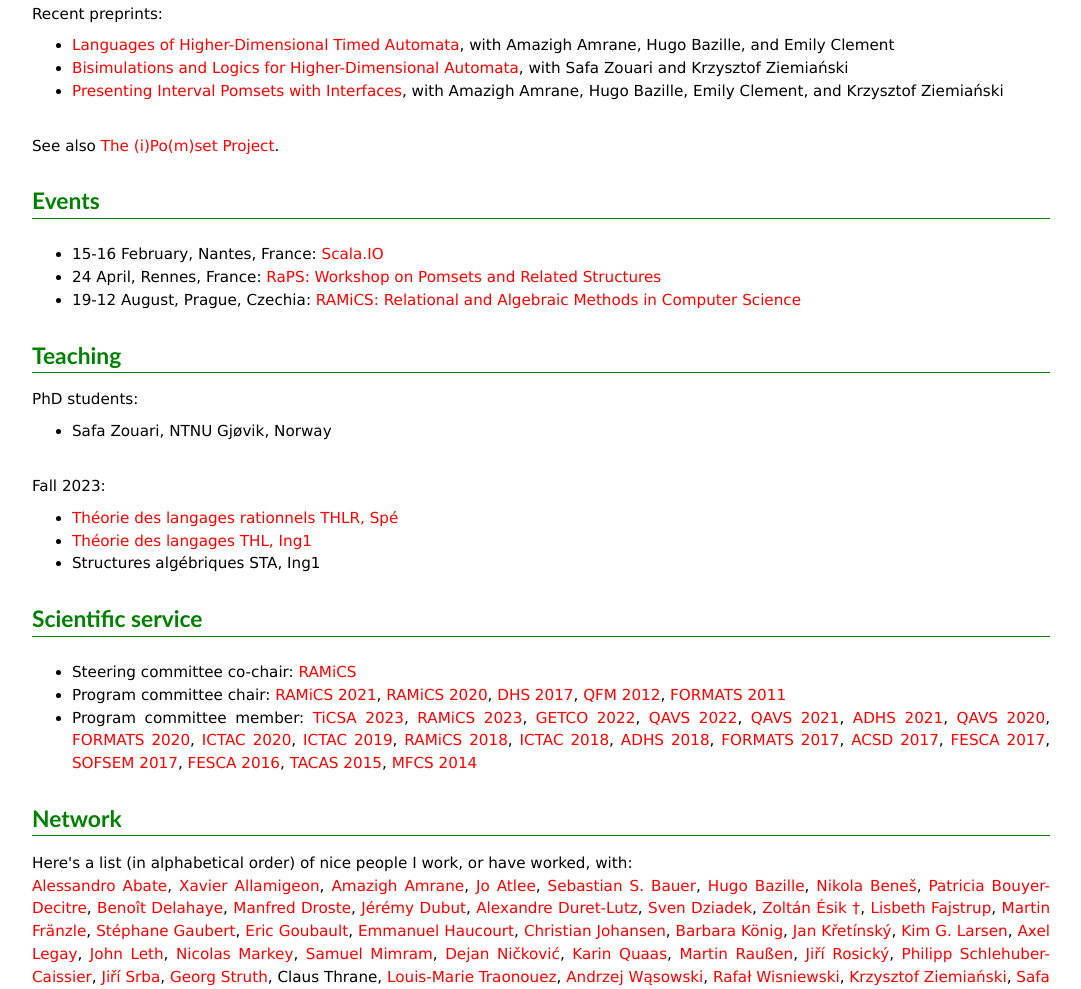
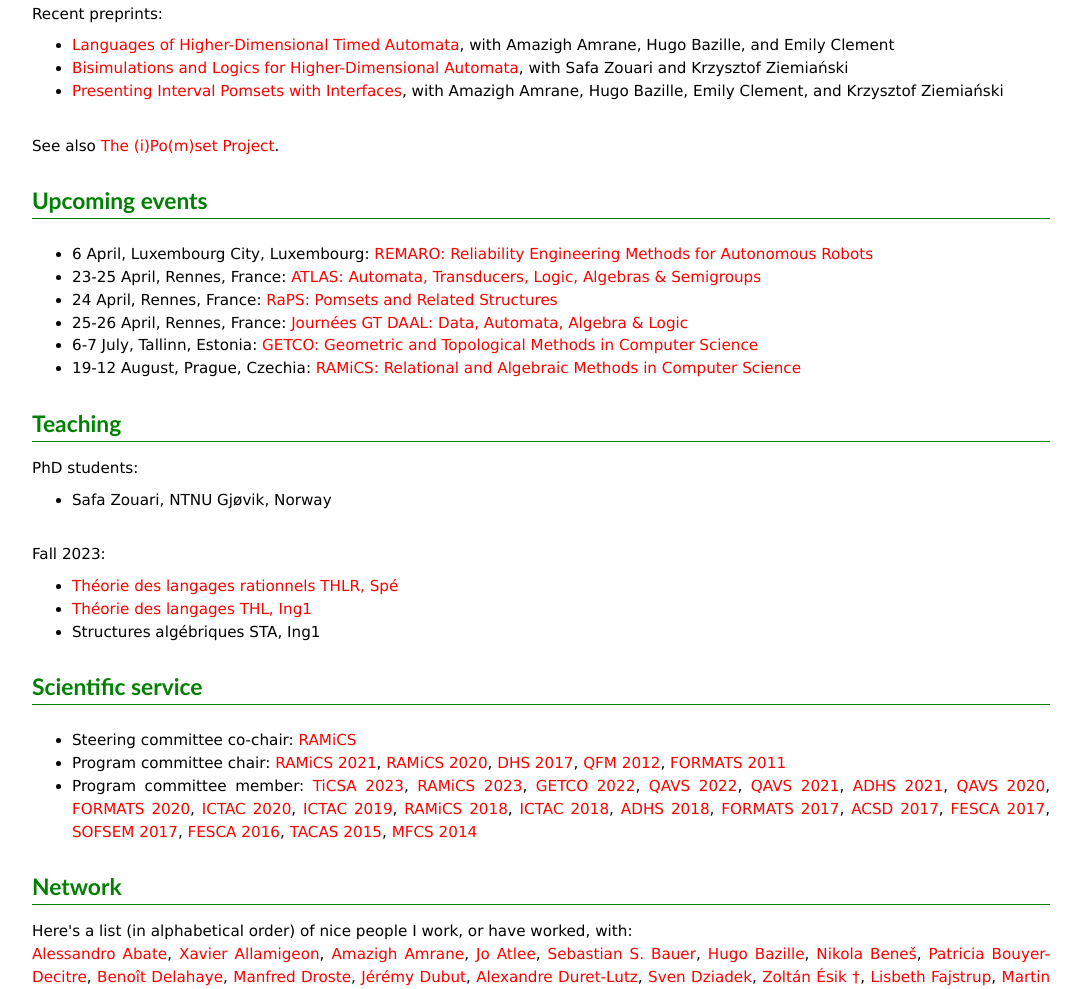
Before and after one commit to ulifahrenberg/ulifahrenberg.github.io, a plain HTML site: page index.html in a window 1280 px wide. Shown: the part 787-1776 px from the top of the page, without its empty margins (196-1277 px from the left). Drawn offline with Linux system fonts and the light colour scheme.

Commit message:
add events

```diff
--- a/index.html
+++ b/index.html
@@ -122,13 +122,19 @@
 
       <p>See also <a href="https://ulifahrenberg.github.io/pomsetproject/">The (i)Po(m)set Project</a>.</p>
 
-      <h1 id="events">Events</h1>
+      <h1 id="events">Upcoming events</h1>
 
       <p><ul>
-	  <li>15-16 February, Nantes, France:
-	    <a href="https://scala.io/">Scala.IO</a></li>
+	  <li>6 April, Luxembourg City, Luxembourg:
+	    <a href="https://remaro.eu/index.php/international-workshop-on-reliability-engineering-methods-for-autonomous-robots-etaps-2024/">REMARO: Reliability Engineering Methods for Autonomous Robots</a></li>
+	  <li>23-25 April, Rennes, France:
+	    <a href="https://atlas24.labri.fr/">ATLAS: Automata, Transducers, Logic, Algebras & Semigroups</a></li>
 	  <li>24 April, Rennes, France:
-	    <a href="https://ulifahrenberg.github.io/pomsets/">RaPS: Workshop on Pomsets and Related Structures</a></li>
+	    <a href="https://ulifahrenberg.github.io/pomsets/">RaPS: Pomsets and Related Structures</a></li>
+	  <li>25-26 April, Rennes, France:
+	    <a href="https://project.inria.fr/daal2024/en/home/">Journées GT DAAL: Data, Automata, Algebra & Logic</a></li>
+	  <li>6-7 July, Tallinn, Estonia:
+	    <a href="https://getco-conf.github.io/2024/">GETCO: Geometric and Topological Methods in Computer Science</a></li>
 	  <li>19-12 August, Prague, Czechia:
 	    <a href="https://ramics-conf.github.io/2024/">RAMiCS: Relational and Algebraic Methods in Computer Science</a></li>
       </ul></p>
```
